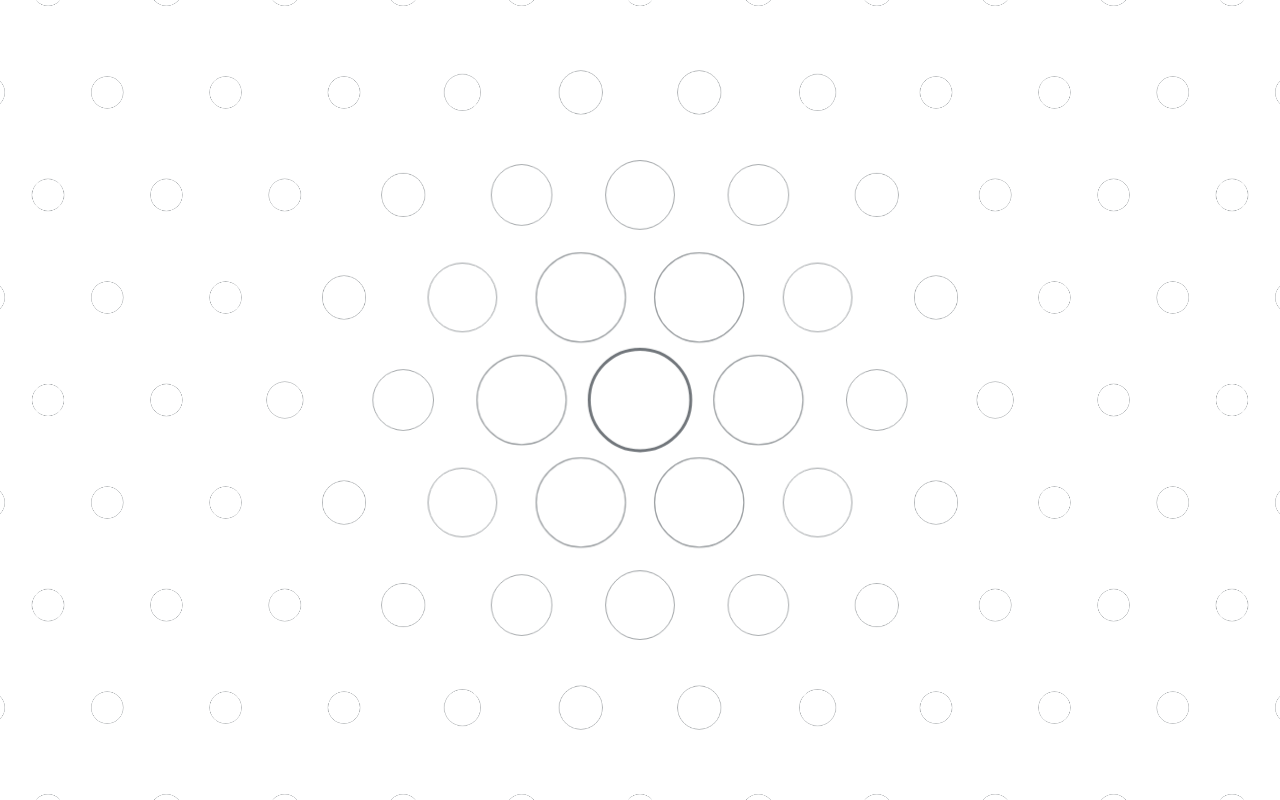
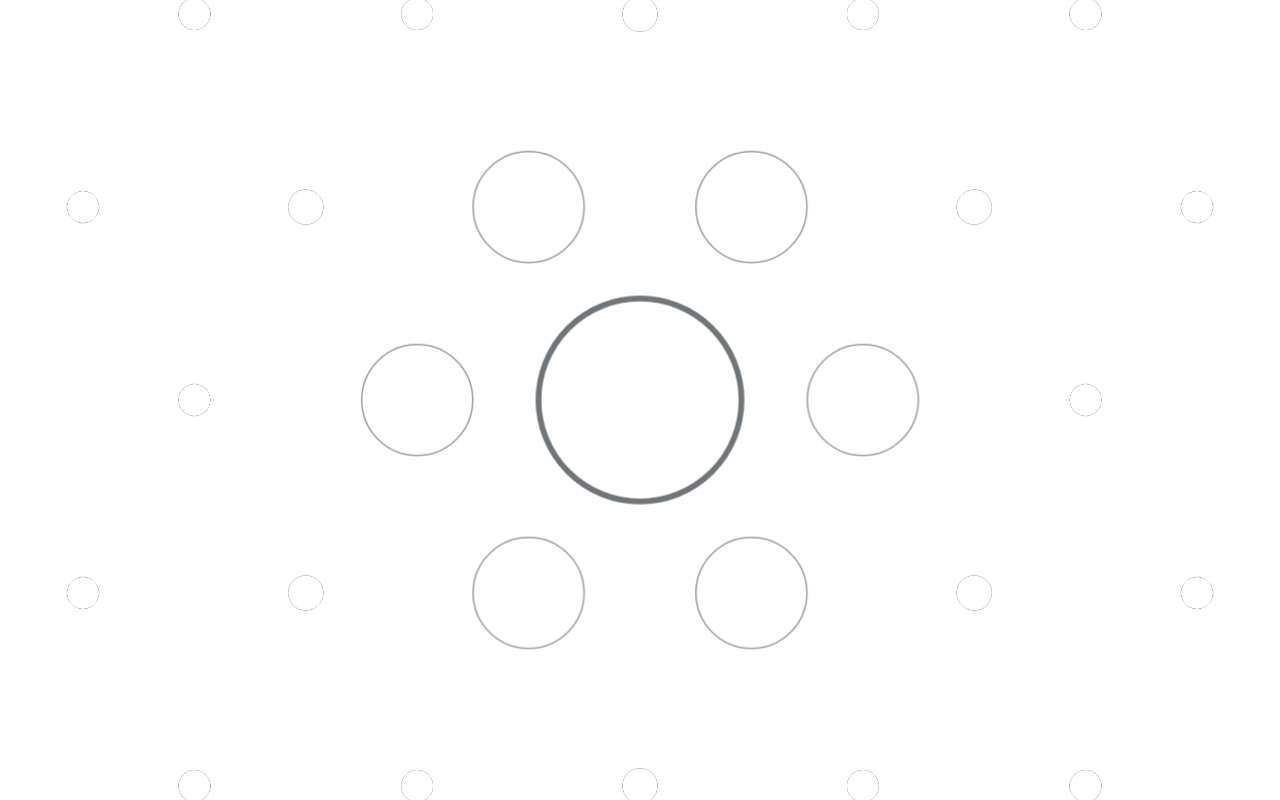
Before and after one commit to BigHitterG/bygoetz, a Next.js app: page / in a window 1280 px wide. Built offline with nearby package versions, Linux system fonts and the light colour scheme.

Commit message:
Enlarge center honeycomb bubble

```diff
--- a/components/HoneycombHome.tsx
+++ b/components/HoneycombHome.tsx
@@ -22,6 +22,7 @@ type HoneycombBubblesConfig = {
   rings?: number;
   baseBubbleSize?: number;
   maxScale?: number;
+  centerBubbleScaleMultiplier?: number;
   minScale?: number;
   maxInfluenceRadius?: number;
   minimumGap?: number;
@@ -34,6 +35,7 @@ const DEFAULT_CONFIG = {
   rings: 8,
   baseBubbleSize: 72,
   maxScale: 1.45,
+  centerBubbleScaleMultiplier: 2,
   minScale: 0.45,
   maxInfluenceRadius: 420,
   minimumGap: 14,
@@ -43,9 +45,9 @@ const MOMENTUM_FRICTION = 0.94;
 const MOMENTUM_STOP_SPEED = 0.08;
 const SNAP_DURATION = 620;
 const MOBILE_BREAKPOINT = 760;
-const MOBILE_CENTER_BUBBLE_VIEWPORT_RATIO = 0.36;
-const MOBILE_CENTER_BUBBLE_MIN_SIZE = 116;
-const MOBILE_CENTER_BUBBLE_MAX_SIZE = 152;
+const MOBILE_CENTER_BUBBLE_VIEWPORT_RATIO = 0.48;
+const MOBILE_CENTER_BUBBLE_MIN_SIZE = 180;
+const MOBILE_CENTER_BUBBLE_MAX_SIZE = 256;
 
 function axialDistance(q: number, r: number) {
   return (Math.abs(q) + Math.abs(r) + Math.abs(q + r)) / 2;
@@ -78,7 +80,11 @@ function getViewportSize() {
   };
 }
 
-function getResponsiveBaseBubbleSize(viewportWidth: number, maxScale: number) {
+function getResponsiveBaseBubbleSize(
+  viewportWidth: number,
+  maxScale: number,
+  centerBubbleScaleMultiplier: number,
+) {
   if (viewportWidth > MOBILE_BREAKPOINT) return DEFAULT_CONFIG.baseBubbleSize;
 
   const targetCenterBubbleSize = Math.min(
@@ -89,7 +95,7 @@ function getResponsiveBaseBubbleSize(viewportWidth: number, maxScale: number) {
     ),
   );
 
-  return targetCenterBubbleSize / maxScale;
+  return targetCenterBubbleSize / (maxScale * centerBubbleScaleMultiplier);
 }
 
 function generateBubbles(rings: number, spacing: number) {
@@ -111,13 +117,18 @@ export function HoneycombBubbles({
   rings = DEFAULT_CONFIG.rings,
   baseBubbleSize,
   maxScale = DEFAULT_CONFIG.maxScale,
+  centerBubbleScaleMultiplier = DEFAULT_CONFIG.centerBubbleScaleMultiplier,
   minScale = DEFAULT_CONFIG.minScale,
   maxInfluenceRadius = DEFAULT_CONFIG.maxInfluenceRadius,
   minimumGap = DEFAULT_CONFIG.minimumGap,
 }: HoneycombBubblesConfig) {
   const [responsiveBaseBubbleSize, setResponsiveBaseBubbleSize] = useState(() => {
     if (baseBubbleSize != null) return baseBubbleSize;
-    return getResponsiveBaseBubbleSize(getViewportSize().width, maxScale);
+    return getResponsiveBaseBubbleSize(
+      getViewportSize().width,
+      maxScale,
+      centerBubbleScaleMultiplier,
+    );
   });
   const surfaceRef = useRef<HTMLDivElement>(null);
   const bubbleRefs = useRef(new Map<string, HTMLDivElement>());
@@ -131,7 +142,8 @@ export function HoneycombBubbles({
   const focusedBubbleId = useRef<string | null>(null);
 
   const resolvedBaseBubbleSize = baseBubbleSize ?? responsiveBaseBubbleSize;
-  const spacing = resolvedBaseBubbleSize * maxScale + minimumGap;
+  const centerScale = maxScale * centerBubbleScaleMultiplier;
+  const spacing = resolvedBaseBubbleSize * centerScale + minimumGap;
   const bubbles = useMemo(
     () => generateBubbles(rings, spacing),
     [rings, spacing],
@@ -165,7 +177,7 @@ export function HoneycombBubbles({
       );
       const normalized = Math.min(distanceFromCenter / maxInfluenceRadius, 1);
       const scale =
-        maxScale - (maxScale - minScale) * smoothstep(0, 1, normalized);
+        centerScale - (centerScale - minScale) * smoothstep(0, 1, normalized);
 
       if (distanceFromCenter < nearestDistance) {
         nearestDistance = distanceFromCenter;
@@ -187,7 +199,7 @@ export function HoneycombBubbles({
     }
 
     surfaceRef.current?.setAttribute("data-bubbles-ready", "true");
-  }, [bubbles, maxInfluenceRadius, maxScale, minScale]);
+  }, [bubbles, centerScale, maxInfluenceRadius, minScale]);
 
   const renderImmediately = useCallback(() => {
     if (raf.current != null) cancelAnimationFrame(raf.current);
@@ -289,7 +301,11 @@ export function HoneycombBubbles({
 
       if (baseBubbleSize == null) {
         setResponsiveBaseBubbleSize(
-          getResponsiveBaseBubbleSize(width, maxScale),
+          getResponsiveBaseBubbleSize(
+            width,
+            maxScale,
+            centerBubbleScaleMultiplier,
+          ),
         );
       }
 
@@ -303,7 +319,7 @@ export function HoneycombBubbles({
       window.removeEventListener("resize", updateViewport);
       window.visualViewport?.removeEventListener("resize", updateViewport);
     };
-  }, [baseBubbleSize, maxScale, renderImmediately]);
+  }, [baseBubbleSize, centerBubbleScaleMultiplier, maxScale, renderImmediately]);
 
   useLayoutEffect(() => {
     surfaceRef.current?.removeAttribute("data-bubbles-ready");
```
